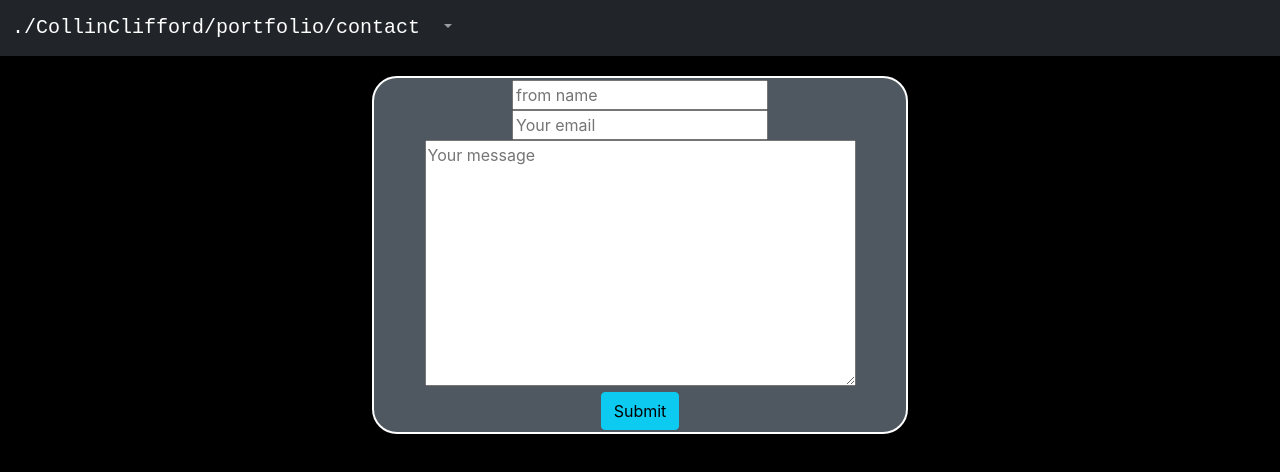
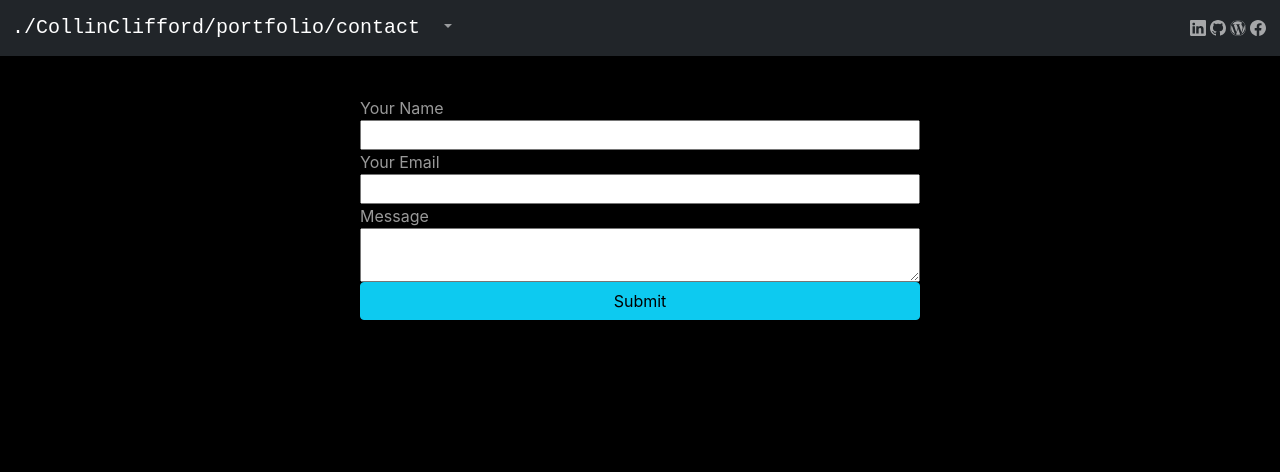
Before and after one commit to CollinClifford/portproj, a React (Create React App) app: page /contact in a window 1280 px wide. Shown: the top 472 px of the page. Built offline with nearby package versions, Linux system fonts and the light colour scheme.

Commit message:
desktop-finished

```diff
--- a/src/App.css
+++ b/src/App.css
@@ -16,3 +16,8 @@ a {
 a:hover {
   color: rgba(255, 255, 255, 0.599);
 }
+
+svg {
+  padding: 2px;
+  width: 20px
+}
--- a/src/App.js
+++ b/src/App.js
@@ -41,6 +41,7 @@ function App() {
   return (
     <>
       <div className="header">
+        <Col>
           <Navbar variant="dark" bg="dark" expand="lg">
             <Container fluid>
               <Navbar.Brand>./CollinClifford/portfolio/{navTitle}</Navbar.Brand>
@@ -53,9 +54,13 @@ function App() {
                     menuVariant="dark"
                   >
                     <NavDropdown.Item href="/about">about</NavDropdown.Item>
-                  <NavDropdown.Item href="/projects">projects</NavDropdown.Item>
+                    <NavDropdown.Item href="/projects">
+                      projects
+                    </NavDropdown.Item>
 
-                  <NavDropdown.Item href="/work">workHistory</NavDropdown.Item>
+                    <NavDropdown.Item href="/work">
+                      workHistory
+                    </NavDropdown.Item>
                     <NavDropdown.Item href="/contact">contact</NavDropdown.Item>
                     <NavDropdown.Divider />
                     <NavDropdown.Item
@@ -67,9 +72,64 @@ function App() {
                   </NavDropdown>
                 </Nav>
               </Navbar.Collapse>
+              <div className="icons">
+                <a href="https://www.linkedin.com/in/collinclifford/">
+                  <svg
+                    xmlns="http://www.w3.org/2000/svg"
+                    width="20"
+                    height="20"
+                    fill="currentColor"
+                    class="bi bi-linkedin"
+                    viewBox="0 0 16 16"
+                  >
+                    <path d="M0 1.146C0 .513.526 0 1.175 0h13.65C15.474 0 16 .513 16 1.146v13.708c0 .633-.526 1.146-1.175 1.146H1.175C.526 16 0 15.487 0 14.854V1.146zm4.943 12.248V6.169H2.542v7.225h2.401zm-1.2-8.212c.837 0 1.358-.554 1.358-1.248-.015-.709-.52-1.248-1.342-1.248-.822 0-1.359.54-1.359 1.248 0 .694.521 1.248 1.327 1.248h.016zm4.908 8.212V9.359c0-.216.016-.432.08-.586.173-.431.568-.878 1.232-.878.869 0 1.216.662 1.216 1.634v3.865h2.401V9.25c0-2.22-1.184-3.252-2.764-3.252-1.274 0-1.845.7-2.165 1.193v.025h-.016a5.54 5.54 0 0 1 .016-.025V6.169h-2.4c.03.678 0 7.225 0 7.225h2.4z" />
+                  </svg>
+                </a>
+                <a href="https://github.com/CollinClifford">
+                  <svg
+                    xmlns="http://www.w3.org/2000/svg"
+                    width="20"
+                    height="20"
+                    fill="currentColor"
+                    class="bi bi-github"
+                    viewBox="0 0 16 16"
+                  >
+                    <path d="M8 0C3.58 0 0 3.58 0 8c0 3.54 2.29 6.53 5.47 7.59.4.07.55-.17.55-.38 0-.19-.01-.82-.01-1.49-2.01.37-2.53-.49-2.69-.94-.09-.23-.48-.94-.82-1.13-.28-.15-.68-.52-.01-.53.63-.01 1.08.58 1.23.82.72 1.21 1.87.87 2.33.66.07-.52.28-.87.51-1.07-1.78-.2-3.64-.89-3.64-3.95 0-.87.31-1.59.82-2.15-.08-.2-.36-1.02.08-2.12 0 0 .67-.21 2.2.82.64-.18 1.32-.27 2-.27.68 0 1.36.09 2 .27 1.53-1.04 2.2-.82 2.2-.82.44 1.1.16 1.92.08 2.12.51.56.82 1.27.82 2.15 0 3.07-1.87 3.75-3.65 3.95.29.25.54.73.54 1.48 0 1.07-.01 1.93-.01 2.2 0 .21.15.46.55.38A8.012 8.012 0 0 0 16 8c0-4.42-3.58-8-8-8z" />
+                  </svg>
+                </a>
+                <a href="https://collinscastle.com/">
+                  <svg
+                    xmlns="http://www.w3.org/2000/svg"
+                    width="20"
+                    height="20"
+                    fill="currentColor"
+                    class="bi bi-wordpress"
+                    viewBox="0 0 16 16"
+                  >
+                    <path d="M12.633 7.653c0-.848-.305-1.435-.566-1.892l-.08-.13c-.317-.51-.594-.958-.594-1.48 0-.63.478-1.218 1.152-1.218.02 0 .039.002.058.003l.031.003A6.838 6.838 0 0 0 8 1.137 6.855 6.855 0 0 0 2.266 4.23c.16.005.313.009.442.009.717 0 1.828-.087 1.828-.087.37-.022.414.521.044.565 0 0-.371.044-.785.065l2.5 7.434 1.5-4.506-1.07-2.929c-.369-.022-.719-.065-.719-.065-.37-.022-.326-.588.043-.566 0 0 1.134.087 1.808.087.718 0 1.83-.087 1.83-.087.37-.022.413.522.043.566 0 0-.372.043-.785.065l2.48 7.377.684-2.287.054-.173c.27-.86.469-1.495.469-2.046zM1.137 8a6.864 6.864 0 0 0 3.868 6.176L1.73 5.206A6.837 6.837 0 0 0 1.137 8z" />
+                    <path d="M6.061 14.583 8.121 8.6l2.109 5.78c.014.033.03.064.049.094a6.854 6.854 0 0 1-4.218.109zm7.96-9.876c.03.219.047.453.047.706 0 .696-.13 1.479-.522 2.458l-2.096 6.06a6.86 6.86 0 0 0 2.572-9.224z" />
+                    <path
+                      fill-rule="evenodd"
+                      d="M0 8c0-4.411 3.589-8 8-8 4.41 0 8 3.589 8 8s-3.59 8-8 8c-4.411 0-8-3.589-8-8zm.367 0c0 4.209 3.424 7.633 7.633 7.633 4.208 0 7.632-3.424 7.632-7.633C15.632 3.79 12.208.367 8 .367 3.79.367.367 3.79.367 8z"
+                    />
+                  </svg>
+                </a>
+                <a href="https://www.facebook.com/drat.dratsky.9/">
+                  <svg
+                    xmlns="http://www.w3.org/2000/svg"
+                    width="20"
+                    height="20"
+                    fill="currentColor"
+                    class="bi bi-facebook"
+                    viewBox="0 0 16 16"
+                  >
+                    <path d="M16 8.049c0-4.446-3.582-8.05-8-8.05C3.58 0-.002 3.603-.002 8.05c0 4.017 2.926 7.347 6.75 7.951v-5.625h-2.03V8.05H6.75V6.275c0-2.017 1.195-3.131 3.022-3.131.876 0 1.791.157 1.791.157v1.98h-1.009c-.993 0-1.303.621-1.303 1.258v1.51h2.218l-.354 2.326H9.25V16c3.824-.604 6.75-3.934 6.75-7.951z" />
+                  </svg>
+                </a>
+              </div>
             </Container>
-
           </Navbar>
+        </Col>
       </div>
       <Layout />
       {/* <Footer /> */}
--- a/src/Layout.js
+++ b/src/Layout.js
@@ -10,7 +10,7 @@ import NotFound from "./Routes/NotFound";
 function Layout() {
   return (
     <Routes>
-      <Route path="/" element={<Navigate replace to="/main" />} />
+      <Route path="/" element={<Navigate replace to="/about" />} />
       <Route path="/main" element={<Dashboard />} />
       <Route path="/about" element={<About />} />
       <Route path="/projects" element={<Projects />} />
--- a/src/Routes/Contact.js
+++ b/src/Routes/Contact.js
@@ -1,10 +1,12 @@
 import React from "react";
 import { Container, Row, Col } from "react-bootstrap";
-import "./contact.css";
+import { useNavigate } from "react-router-dom";
 import { useState } from "react";
 import { send } from "emailjs-com";
+import "./contact.css";
 
 function Contact() {
+  const history = useNavigate();
   const [toSend, setToSend] = useState({
     from_name: "",
     to_name: "Collin",
@@ -13,7 +15,7 @@ function Contact() {
   });
 
   const onSubmit = (e) => {
-    // e.preventDefault();
+    e.preventDefault();
     send("service_xvozmh9", "template_2ap4qim", toSend, "J_oG34GkYw4mMg3_E")
       .then((response) => {
         console.log("SUCCESS!", response.status, response.text);
@@ -21,6 +23,8 @@ function Contact() {
       .catch((err) => {
         console.log("FAILED...", err);
       });
+    alert("Thank you");
+    history("/");
   };
 
   const handleChange = (e) => {
@@ -28,37 +32,47 @@ function Contact() {
   };
 
   return (
-      <Container>
-        <form onSubmit={onSubmit}>
+    <Container>
+      <form onSubmit={onSubmit}>
+        <Row>
+          Your Name
+          <br />
           <input
             type="text"
             name="from_name"
-            placeholder="from name"
+            // placeholder="from name"
             value={toSend.from_name}
             onChange={handleChange}
           />
+          Your Email
           <br />
           <input
             type="text"
             name="reply_to"
-            placeholder="Your email"
+            // placeholder="Your email"
             value={toSend.reply_to}
             onChange={handleChange}
           />
-          <br />
+        </Row>
+        <Row>
+          Message
           <textarea
             type="text"
             name="message"
-            placeholder="Your message"
+            // placeholder="Your message"
             value={toSend.message}
             onChange={handleChange}
-            rows="10"
-            cols="40"
+            // rows="10"
+            // cols="40"
           />
-          <br />
-          <button className="btn btn-info" type="submit">Submit</button>
-        </form>
-      </Container>
+        </Row>
+        <Row>
+          <button className="btn btn-info" type="submit">
+            Submit
+          </button>
+        </Row>
+      </form>
+    </Container>
   );
 }
 
--- a/src/Routes/contact.css
+++ b/src/Routes/contact.css
@@ -1,12 +1,16 @@
-form {
+/* .container {
   border-radius: 25px;
   border: 2px solid #ffffff;
   background-color: rgb(79, 88, 96);
-  padding: 2px;
+  /* padding: 2px;
   text-align: center;
-  margin: 20px 200px
+  /* margin: 20px 200px
+} */
+
+form {
+  padding: 20px 200px
 }
 
-a {
-    color: rgba(255, 255, 255, 0.599);
+button {
+
 }
```
Lines whose indentation alone changed are shown as unchanged.
